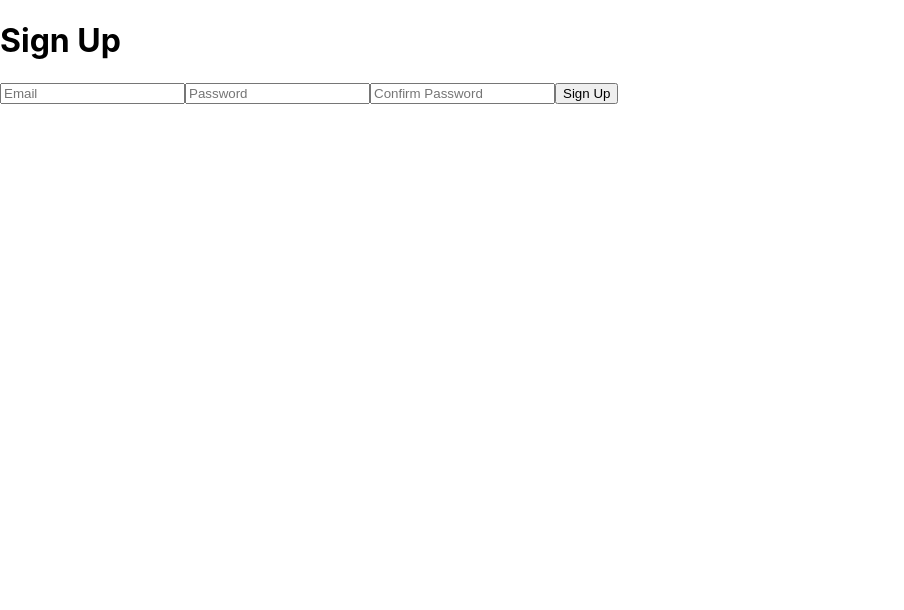
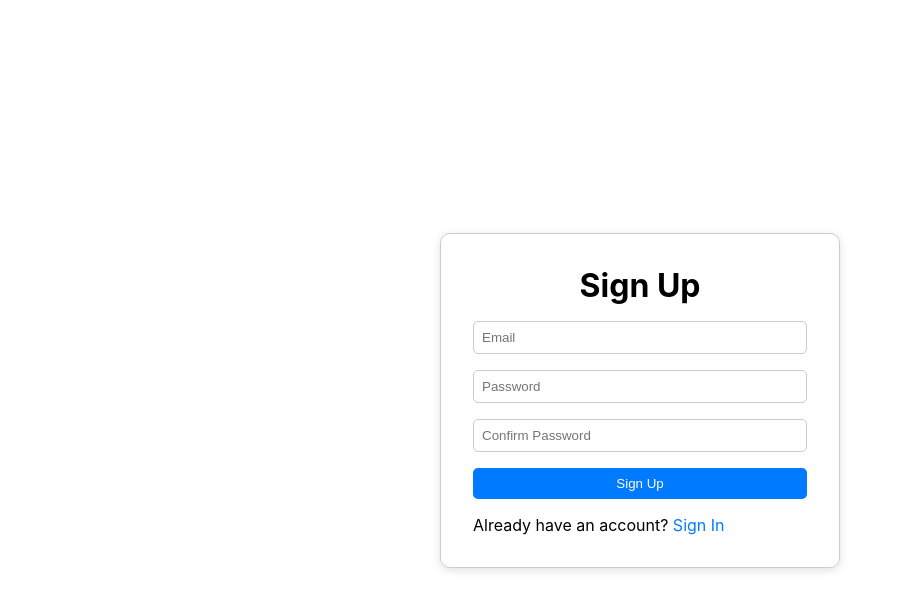
Before and after one commit to sb011/adalytics_frontend, a React (Create React App) app: page /signup in a window 1280 px wide. Shown: the top 610 px of the page, without its empty margins (0-904 px from the left). Built offline with nearby package versions, Linux system fonts and the light colour scheme.

Commit message:
added css

```diff
--- a/src/index.css
+++ b/src/index.css
@@ -1,13 +1,19 @@
 body {
   margin: 0;
-  font-family: -apple-system, BlinkMacSystemFont, 'Segoe UI', 'Roboto', 'Oxygen',
-    'Ubuntu', 'Cantarell', 'Fira Sans', 'Droid Sans', 'Helvetica Neue',
+  font-family: -apple-system, BlinkMacSystemFont, "Segoe UI", "Roboto", "Oxygen",
+    "Ubuntu", "Cantarell", "Fira Sans", "Droid Sans", "Helvetica Neue",
     sans-serif;
   -webkit-font-smoothing: antialiased;
   -moz-osx-font-smoothing: grayscale;
 }
 
 code {
-  font-family: source-code-pro, Menlo, Monaco, Consolas, 'Courier New',
+  font-family: source-code-pro, Menlo, Monaco, Consolas, "Courier New",
     monospace;
 }
+
+* {
+  box-sizing: border-box;
+  padding: 0;
+  margin: 0;
+}
--- a/src/pages/SignUp.jsx
+++ b/src/pages/SignUp.jsx
@@ -2,6 +2,7 @@ import { useState } from "react";
 import SignUpApiCall from "../apis/ApiCalls";
 import SignUpValidation from "../validations/SignUpValidation";
 import { useNavigate } from "react-router-dom";
+import styles from "../styles/SignUp.module.css";
 
 const SignUp = () => {
   const user = {
@@ -35,15 +36,17 @@ const SignUp = () => {
     }
   };
   return (
-    <div>
-      <h1>Sign Up</h1>
-      <form>
+    <div className={styles.container}>
+      <div className={styles.box}>
+        <h1 className={styles.header}>Sign Up</h1>
+        <form className={styles.form}>
           <input
             type="email"
             name="email"
             placeholder="Email"
             value={userInfo.email}
             onChange={handleChange}
+            className={styles.input}
           />
           <input
             type="password"
@@ -51,6 +54,7 @@ const SignUp = () => {
             placeholder="Password"
             value={userInfo.password}
             onChange={handleChange}
+            className={styles.input}
           />
           <input
             type="password"
@@ -58,10 +62,20 @@ const SignUp = () => {
             placeholder="Confirm Password"
             value={userInfo.confirmPassword}
             onChange={handleChange}
+            className={styles.input}
           />
-        {error && <p>{error}</p>}
-        <button onClick={handleSubmit}>Sign Up</button>
+          {error && <p className={styles.error}>{error}</p>}
+          <button className={styles.btn} onClick={handleSubmit}>
+            Sign Up
+          </button>
+          <p className={styles.redirectText}>
+            Already have an account?{" "}
+            <a className={styles.redirectTextLink} href="/">
+              Sign In
+            </a>
+          </p>
         </form>
+      </div>
     </div>
   );
 };
--- /dev/null
+++ b/src/styles/SignUp.module.css
@@ -0,0 +1,55 @@
+.container {
+  display: flex;
+  justify-content: center;
+  align-items: center;
+  height: 100vh;
+}
+
+.box {
+  padding: 2rem;
+  border-radius: 10px;
+  box-shadow: rgba(99, 99, 99, 0.2) 0px 2px 8px 0px;
+  border: 1px solid #ccc;
+  width: 400px;
+}
+
+.header {
+  text-align: center;
+  margin-bottom: 1rem;
+}
+
+.form {
+  display: flex;
+  flex-direction: column;
+}
+
+.input {
+  width: 100%;
+  padding: 0.5rem;
+  margin-bottom: 1rem;
+  border: 1px solid #ccc;
+  border-radius: 5px;
+}
+
+.btn {
+  padding: 0.5rem;
+  border: none;
+  border-radius: 5px;
+  background-color: #007bff;
+  color: #fff;
+  cursor: pointer;
+}
+
+.error {
+  color: red;
+  margin-bottom: 1rem;
+}
+
+.redirectText {
+  margin-top: 1rem;
+}
+
+.redirectTextLink {
+  color: #007bff;
+  text-decoration: none;
+}
```
Lines whose indentation alone changed are shown as unchanged.
